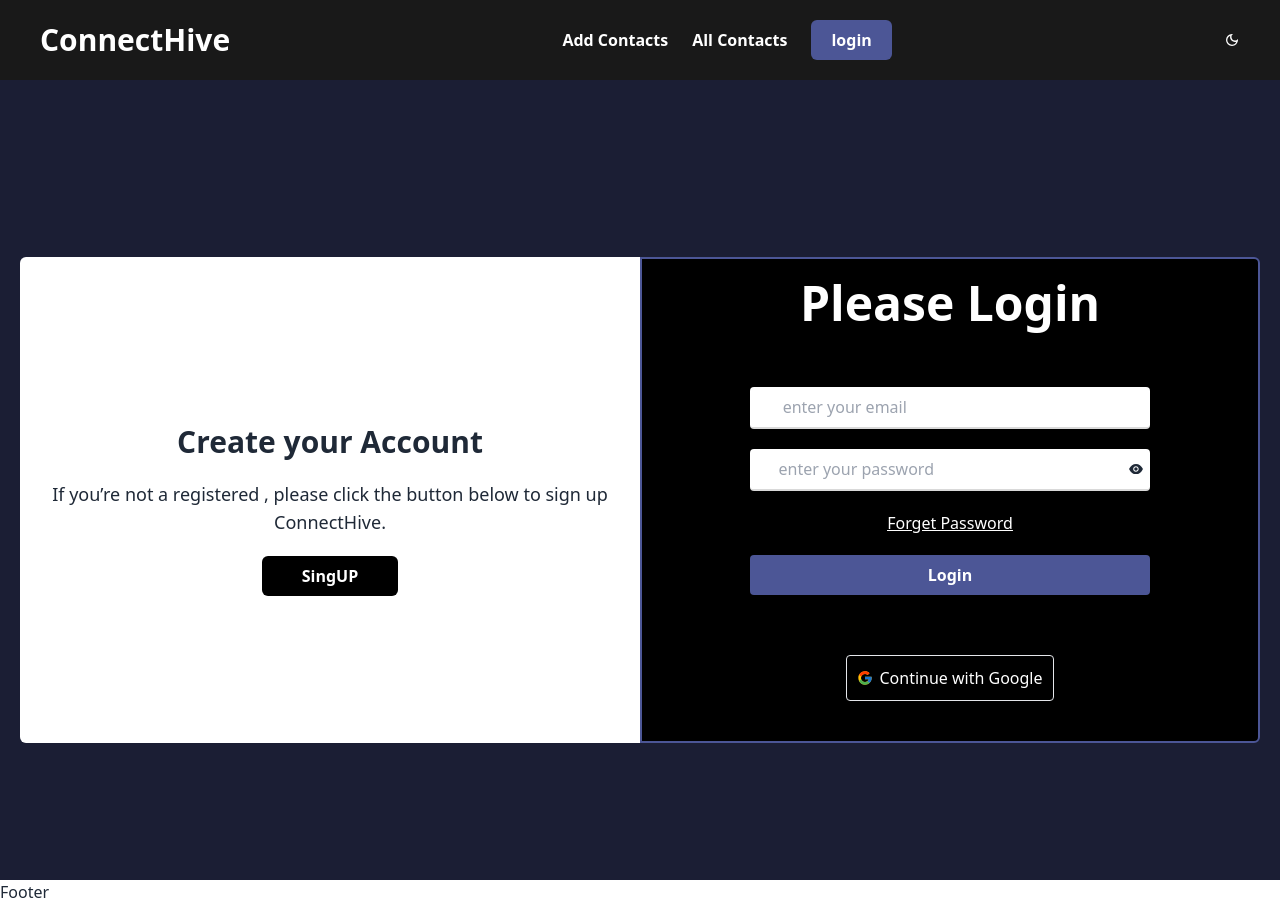
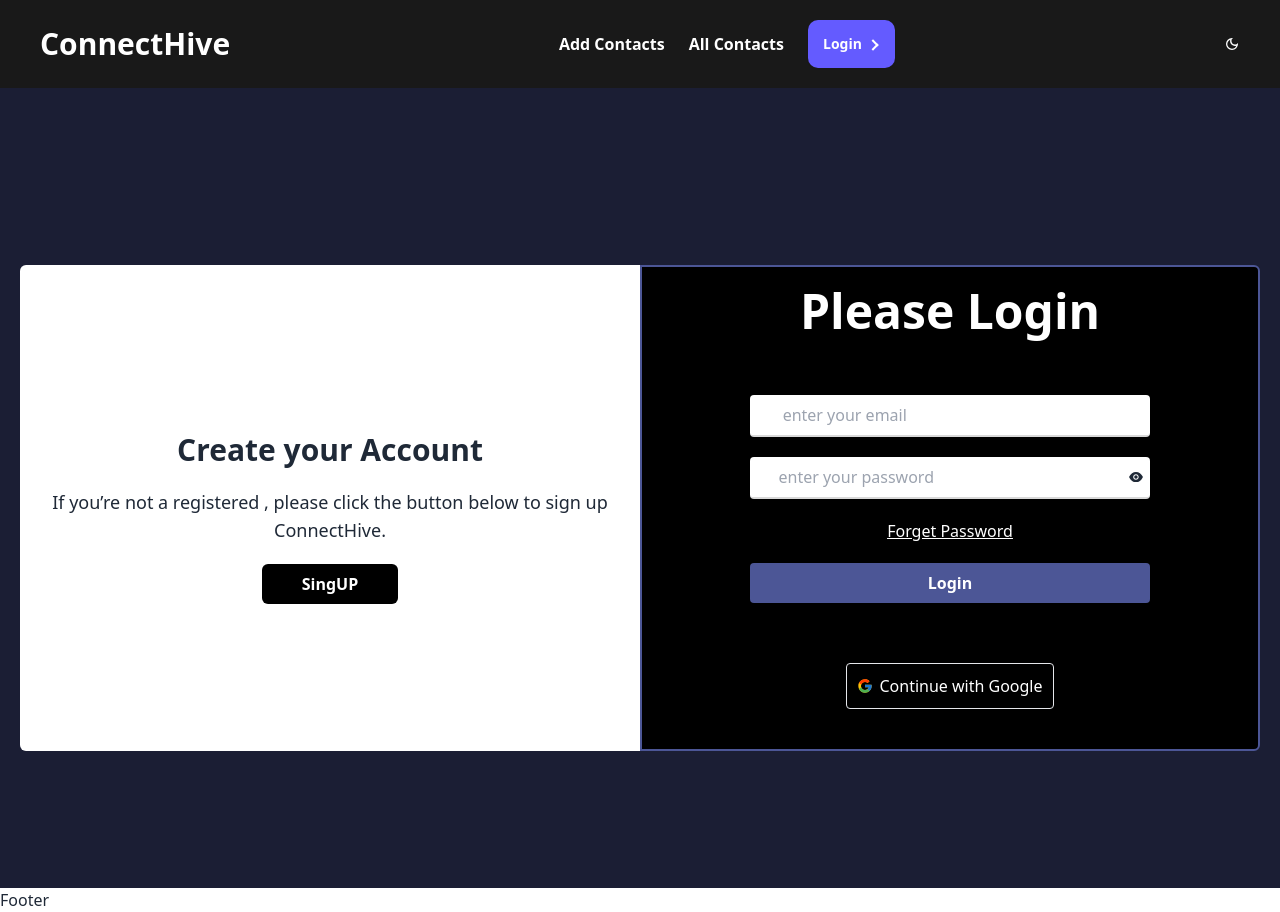
Before and after one commit to sranik28/Connect-Hive-contact, a React (Vite) app: page /login in a window 1280 px wide. Built offline with nearby package versions, Linux system fonts and the light colour scheme; no server answers.

Commit message:
new signUp btn added

```diff
--- /dev/null
+++ b/src/components/Banner.jsx
@@ -0,0 +1,9 @@
+import React from "react";
+
+const Banner = () => {
+  return <div>
+    <h1>Banner</h1>
+  </div>;
+};
+
+export default Banner;
--- a/src/components/NavBar.jsx
+++ b/src/components/NavBar.jsx
@@ -9,6 +9,7 @@ import { AiOutlineClose } from "react-icons/ai";
 import { motion } from "framer-motion";
 import useDark from "../hook/useDark";
 import { useAuthGlobally } from "../context/AuthProvaider";
+import SignUpBtn from "./ui/signUpBtn/SignUpBtn";
 
 const NavBar = () => {
   const [toggle, setToggle] = useState(false);
@@ -70,18 +71,18 @@ const NavBar = () => {
             <Link to="/login">
               <button
                 onClick={logOut}
-                className="px-5 py-2 bg-[#4c5696] rounded-md"
+                className=""
               >
-                LogOut
+                <SignUpBtn name='LogOut'/>
               </button>
             </Link>
           ) : (
             <Link to="/login">
               <button
                 onClick={logOut}
-                className="px-5 py-2 bg-[#4c5696] rounded-md"
+                className=""
               >
-                login
+                <SignUpBtn name='Login'/>
               </button>
             </Link>
           )}
--- /dev/null
+++ b/src/components/ui/signUpBtn/SignUpBtn.jsx
@@ -0,0 +1,17 @@
+import React from "react";
+import "./SingnUpBtn.css"
+
+const SignUpBtn = ({name}) => {
+  return (
+    <div>
+      <button className="btn">
+       {name}
+        <div class="arrow-wrapper">
+          <div class="arrow"></div>
+        </div>
+      </button>
+    </div>
+  );
+};
+
+export default SignUpBtn;
--- /dev/null
+++ b/src/components/ui/signUpBtn/SingnUpBtn.css
@@ -0,0 +1,59 @@
+.btn {
+    --primary-color: #645bff;
+    --secondary-color: #fff;
+    --hover-color: #111;
+    --arrow-width: 10px;
+    --arrow-stroke: 2px;
+    box-sizing: border-box;
+    border: 0;
+    border-radius: 10px;
+    color: var(--secondary-color);
+    padding: 4px 15px;
+    background: var(--primary-color);
+    display: flex;
+    transition: 0.2s background;
+    align-items: center;
+    gap: 0.6em;
+    font-weight: bold;
+  }
+
+  .btn .arrow-wrapper {
+    display: flex;
+    justify-content: center;
+    align-items: center;
+  }
+
+  .btn .arrow {
+    margin-top: 1px;
+    width: var(--arrow-width);
+    background: var(--primary-color);
+    height: var(--arrow-stroke);
+    position: relative;
+    transition: 0.2s;
+  }
+
+  .btn .arrow::before {
+    content: "";
+    box-sizing: border-box;
+    position: absolute;
+    border: solid var(--secondary-color);
+    border-width: 0 var(--arrow-stroke) var(--arrow-stroke) 0;
+    display: inline-block;
+    top: -3px;
+    right: 3px;
+    transition: 0.2s;
+    padding: 3px;
+    transform: rotate(-45deg);
+  }
+
+  .btn:hover {
+    background-color: var(--hover-color);
+  }
+
+  .btn:hover .arrow {
+    background: var(--secondary-color);
+  }
+
+  .btn:hover .arrow:before {
+    right: 0;
+  }
--- a/src/pages/Home.jsx
+++ b/src/pages/Home.jsx
@@ -1,9 +1,11 @@
 import React from "react";
 import AllContacts from "./AllContacts";
+import Banner from "../components/Banner";
 
 const Home = () => {
   return (
     <div>
+      <Banner/>
       <AllContacts />
     </div>
   );
```
